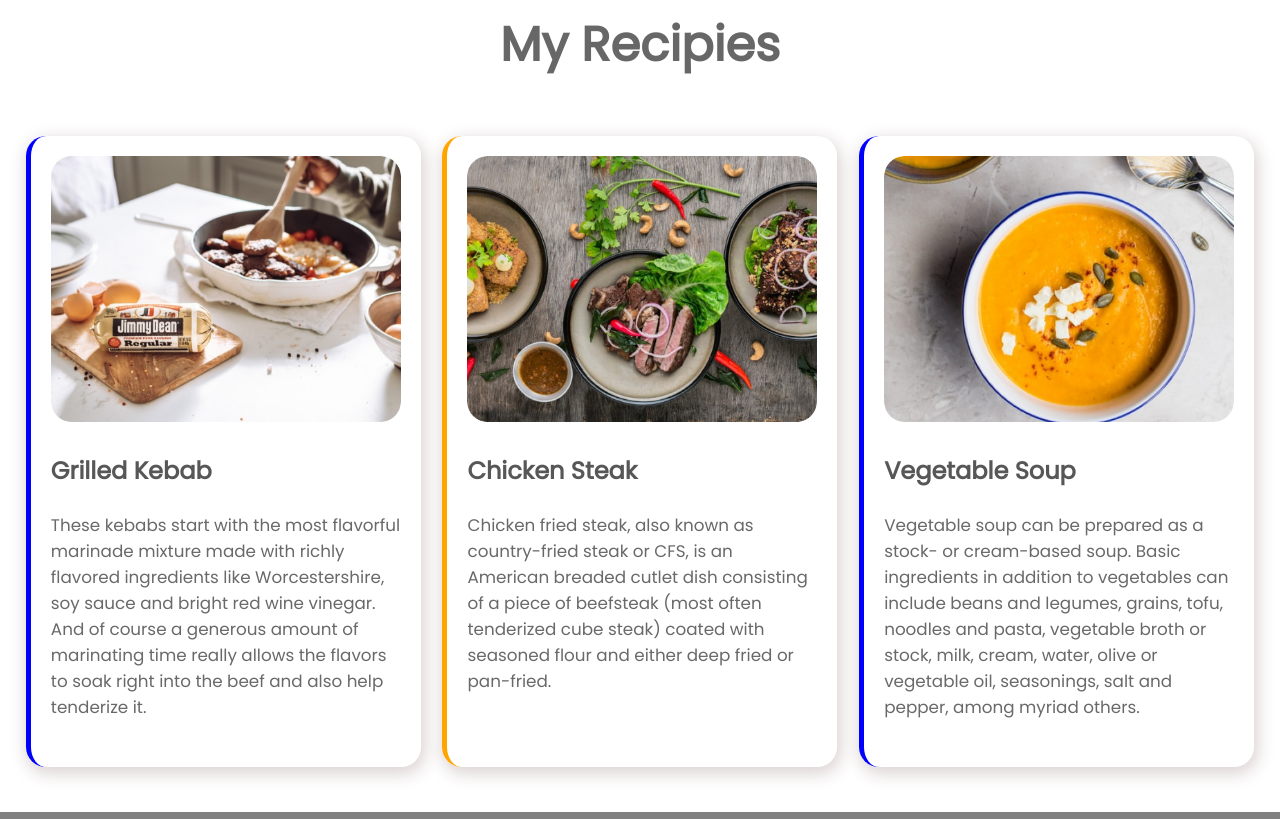
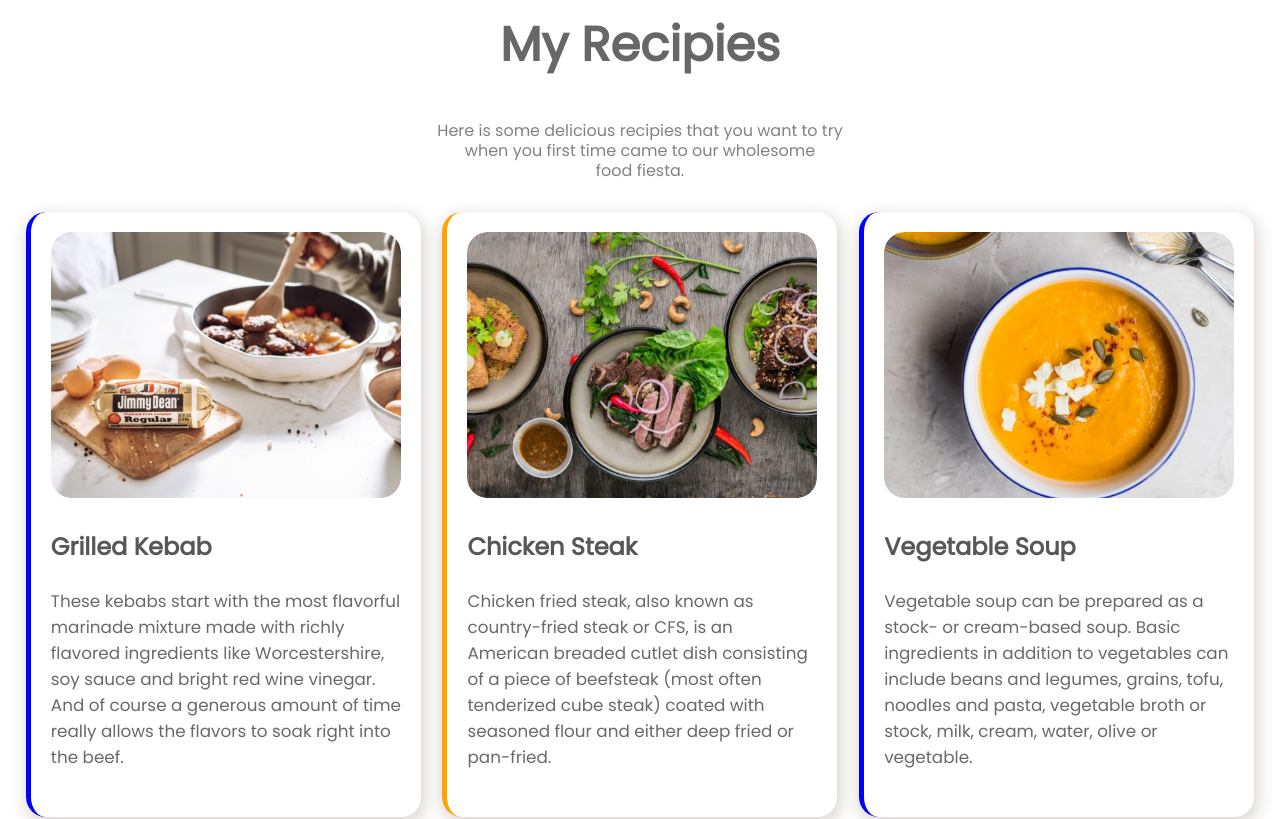
Before and after one commit to Zahin52/Food-Fiesta, a plain HTML site: page index.html in a window 1280 px wide. Shown: the part 2520-3339 px from the top of the page. Drawn offline with Linux system fonts and the light colour scheme.

Commit message:
experience section done

```diff
--- a/index.html
+++ b/index.html
@@ -76,6 +76,10 @@
         <h1 class="experience-title">
             My recipies
         </h1>
+        <p class="experience-details">
+            Here is some delicious recipies that you want to try<br>
+            when you first time came to our wholesome <br> food fiesta.
+        </p>
         <div class="flex-content">
             <div class="card border-left-blue">
                 <div class="card-image">
@@ -88,8 +92,7 @@
                     <p class="card-text">
                         These kebabs start with the most flavorful marinade mixture made with richly flavored
                         ingredients like Worcestershire, soy sauce and bright red wine vinegar. And of course a generous
-                        amount of marinating time really allows the flavors to soak right into the beef and also help
-                        tenderize it.
+                        amount of time really allows the flavors to soak right into the beef.
                     </p>
                 </div>
             </div>
@@ -119,8 +122,7 @@
                     <p class="card-text">
                         Vegetable soup can be prepared as a stock- or cream-based soup. Basic ingredients in addition to
                         vegetables can include beans and legumes, grains, tofu, noodles and pasta, vegetable broth or
-                        stock, milk, cream, water, olive or vegetable oil, seasonings, salt and pepper, among myriad
-                        others.
+                        stock, milk, cream, water, olive or vegetable.
                     </p>
                 </div>
             </div>
--- a/style.css
+++ b/style.css
@@ -155,6 +155,12 @@ middle section css
     color: #676767;
 }
 
+.experience-details {
+    text-align: center;
+    color: #828282;
+    line-height: 20px;
+}
+
 /*
 ##########################
 Card related css
@@ -184,6 +190,7 @@ Card related css
 .card-text {
     font-size: 1.05em;
     color: dimgray;
+
 }
 
 .card-image {
```
